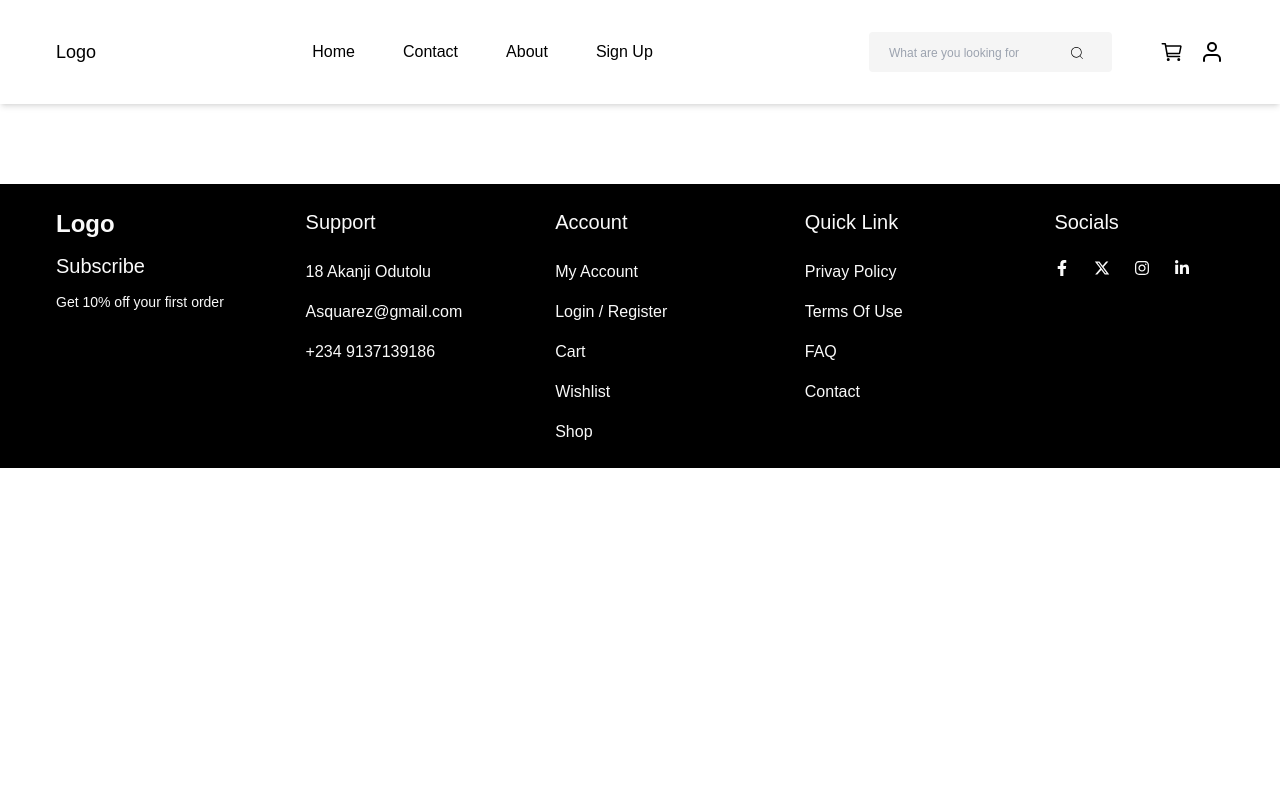
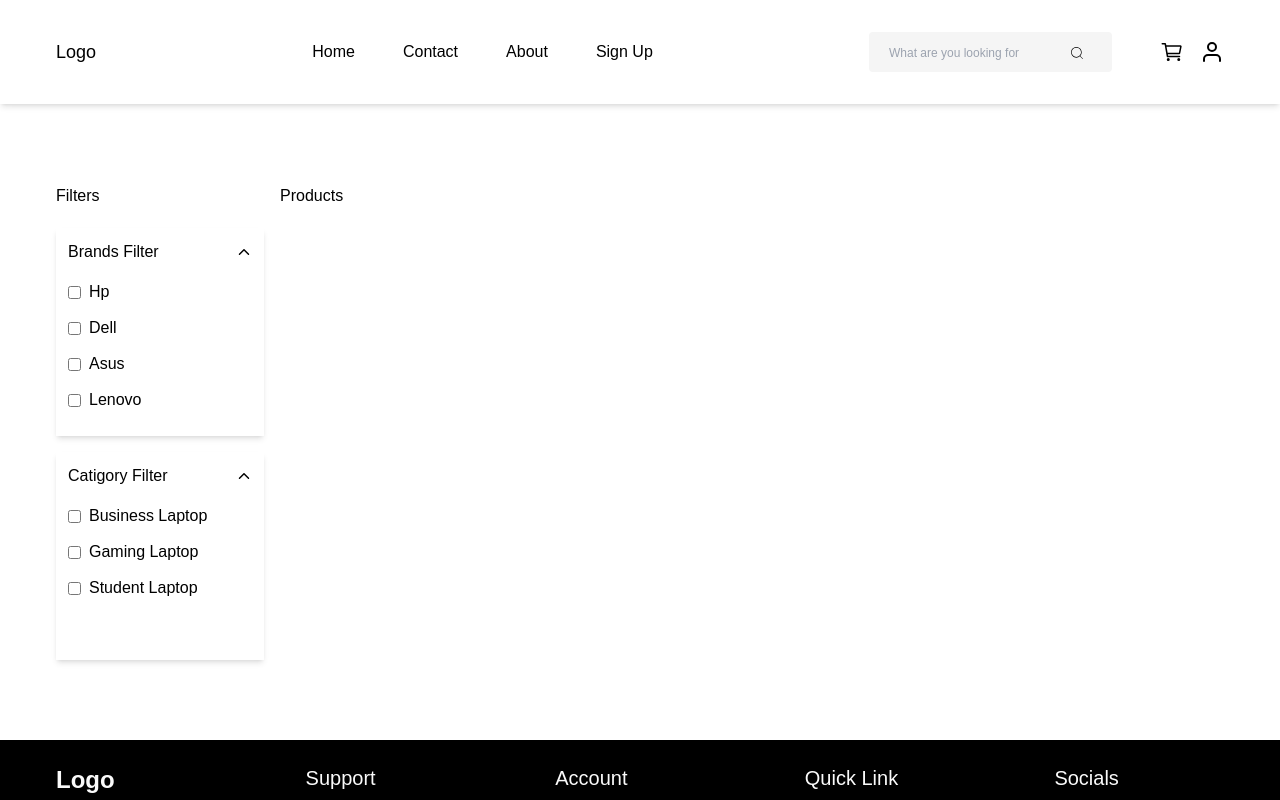
Before and after one commit to Asquare952/Asquare-techs, a Next.js app: page /products in a window 1280 px wide. Shown: the top 800 px of the page. Built offline with nearby package versions, Linux system fonts and the light colour scheme.

Commit message:
add product page

```diff
--- /dev/null
+++ b/src/app/contact/ContactUs.jsx
@@ -0,0 +1,76 @@
+import React from 'react'
+import { BiPhone } from "react-icons/bi";
+import { MdOutlineMail } from "react-icons/md";
+
+const ContactUs = () => {
+  return (
+    <>
+      <div className="pt-[80px]">
+        <div className="flex flex-col-reverse lg:flex-row gap-8">
+          <div className="shadow-md p-5">
+            <div className="flex flex-col gap-4">
+              <div className="flex flex-col gap-3">
+                <div className="flex items-center gap-2">
+                  <div className="bg-redShades-200 p-3 rounded-full text-white-200">
+                    <BiPhone className="text-2xl" />
+                  </div>
+                  <p>Call To Us</p>
+                </div>
+                <p>We are available 24/7, 7 days a week.</p>
+                <p>Phone: +234 9137139189</p>
+              </div>
+              <hr className="text-lg" />
+              <div className="flex flex-col gap-3">
+                <div className="flex items-center gap-2">
+                  <div className="bg-redShades-200 p-3 rounded-full text-white-200">
+                    <MdOutlineMail className="text-2xl" />
+                  </div>
+                  <p>Write To Us</p>
+                </div>
+                <p>
+                  Fill out our form and we will contact you within 24 hours.
+                </p>
+                <p>Emails: customer@asquareztech.com</p>
+                <p>Emails: support@asquareztech.com</p>
+              </div>
+            </div>
+          </div>
+          <div className="shadow-md p-4">
+            <form action="" className="flex flex-col gap-8">
+              <div className="flex flex-col lg:flex-row items-center gap-2">
+                <input
+                  type="text"
+                  placeholder="Name"
+                  className="bg-greyShades-400 py-2 pl-5 pr-4 outline-none w-full"
+                />
+                <input
+                  type="email"
+                  placeholder="Email"
+                  className="bg-greyShades-400 py-2 pl-5 pr-4 outline-none w-full"
+                />
+                <input
+                  type="text"
+                  placeholder="Phone Number"
+                  className="bg-greyShades-400 py-2 pl-5 pr-4 outline-none w-full"
+                />
+              </div>
+              <textarea
+                name=""
+                id=""
+                placeholder="Message"
+                className="bg-greyShades-400 py-2 pl-5 pr-4 outline-none h-52"
+              ></textarea>
+              <div className="flex justify-end">
+                <button className="bg-redShades-200 text-white-200 py-4 px-12 rounded">
+                  Send Message
+                </button>
+              </div>
+            </form>
+          </div>
+        </div>
+      </div>
+    </>
+  );
+}
+
+export default ContactUs
--- a/src/app/contact/page.jsx
+++ b/src/app/contact/page.jsx
@@ -1,75 +1,10 @@
-import React from "react";
-import { BiPhone } from "react-icons/bi";
-import { MdOutlineMail } from "react-icons/md";
+import ContactUs from "./ContactUs";
 
 const page = () => {
   return (
-    <>
-      <div className="container pt-[800px]">
-        <div className="flex flex-col-reverse lg:flex-row gap-8">
-          <div className="shadow-md p-5">
-            <div className="flex flex-col gap-4">
-              <div className="flex flex-col gap-3">
-                <div className="flex items-center gap-2">
-                  <div className="bg-redShades-200 p-3 rounded-full text-white-200">
-                    <BiPhone className="text-2xl" />
-                  </div>
-                  <p>Call To Us</p>
-                </div>
-                <p>We are available 24/7, 7 days a week.</p>
-                <p>Phone: +234 9137139189</p>
-              </div>
-              <hr className="text-lg" />
-              <div className="flex flex-col gap-3">
-                <div className="flex items-center gap-2">
-                  <div className="bg-redShades-200 p-3 rounded-full text-white-200">
-                    <MdOutlineMail className="text-2xl" />
-                  </div>
-                  <p>Write To Us</p>
-                </div>
-                <p>
-                  Fill out our form and we will contact you within 24 hours.
-                </p>
-                <p>Emails: customer@asquareztech.com</p>
-                <p>Emails: support@asquareztech.com</p>
-              </div>
-            </div>
-          </div>
-          <div className="shadow-md p-4">
-            <form action="" className="flex flex-col gap-8">
-              <div className="flex flex-col lg:flex-row items-center gap-2">
-                <input
-                  type="text"
-                  placeholder="Name"
-                  className="bg-greyShades-400 py-2 pl-5 pr-4 outline-none w-full"
-                />
-                <input
-                  type="email"
-                  placeholder="Email"
-                  className="bg-greyShades-400 py-2 pl-5 pr-4 outline-none w-full"
-                />
-                <input
-                  type="text"
-                  placeholder="Phone Number"
-                  className="bg-greyShades-400 py-2 pl-5 pr-4 outline-none w-full"
-                />
-              </div>
-              <textarea
-                name=""
-                id=""
-                placeholder="Message"
-                className="bg-greyShades-400 py-2 pl-5 pr-4 outline-none h-52"
-              ></textarea>
-              <div className="flex justify-end">
-                <button className="bg-redShades-200 text-white-200 py-4 px-12 rounded">
-                  Send Message
-                </button>
-              </div>
-            </form>
-          </div>
-        </div>
-      </div>
-    </>
+   <div className="container">
+    <ContactUs/>
+   </div>
   );
 };
 
--- /dev/null
+++ b/src/app/products/Product.jsx
@@ -0,0 +1,72 @@
+import React from "react";
+import { IoIosArrowUp } from "react-icons/io";
+
+const Product = () => {
+  return (
+    <>
+      <section className="pt-[80px]">
+        <section className="flex gap-4">
+          <div className="flex flex-col gap-5">
+            <h1>Filters</h1>
+            <div className="flex flex-col gap-4">
+              <div className="flex flex-col gap-4 shadow-md bg-white-200 p-3 w-52 h-52">
+                {/* <div className="flex justify-between items-center"> */}
+                <button className="flex justify-between items-center">
+                  Brands Filter
+                  <IoIosArrowUp />
+                </button>
+                {/* </div> */}
+                <div className="flex flex-col gap-3">
+                  <div className="flex items-center gap-2">
+                    <input type="checkbox" name="" id="" />
+                    <label htmlFor="">Hp</label>
+                  </div>
+                  <div className="flex items-center gap-2">
+                    <input type="checkbox" name="" id="" />
+                    <label htmlFor="">Dell</label>
+                  </div>
+                  <div className="flex items-center gap-2">
+                    <input type="checkbox" name="" id="" />
+                    <label htmlFor="">Asus</label>
+                  </div>
+                  <div className="flex items-center gap-2">
+                    <input type="checkbox" name="" id="" />
+                    <label htmlFor="">Lenovo</label>
+                  </div>
+                </div>
+              </div>
+              <div className="flex flex-col gap-4 shadow-md bg-white-200 p-3 w-52 h-52">
+                {/* <div className="flex justify-between items-center"> */}
+                <button className="flex justify-between items-center">
+                  Catigory Filter
+                  <IoIosArrowUp />
+                </button>
+                {/* </div> */}
+                <div className="flex flex-col gap-3">
+                  <div className="flex items-center gap-2">
+                    <input type="checkbox" name="" id="" />
+                    <label htmlFor="">Business Laptop</label>
+                  </div>
+                  <div className="flex items-center gap-2">
+                    <input type="checkbox" name="" id="" />
+                    <label htmlFor="">Gaming Laptop</label>
+                  </div>
+                  <div className="flex items-center gap-2">
+                    <input type="checkbox" name="" id="" />
+                    <label htmlFor="">Student Laptop</label>
+                  </div>
+                </div>
+              </div>
+            </div>
+          </div>
+          <div>
+            <h1>Products</h1>
+            <div></div>
+          </div>
+        </section>
+      </section>
+    </>
+  );
+};
+
+export default Product;
--- a/src/app/products/page.jsx
+++ b/src/app/products/page.jsx
@@ -1,15 +1,13 @@
-"use client"
-
-import React from 'react'
+import Product from "./Product";
 
 const page = () => {
   return (
     <>
-    <section>
+      <section className="container">
+        <Product />
+      </section>
+    </>
+  );
+};
 
-    </section>
-    </>
-  )
-}
-
-export default page
+export default page;
```
